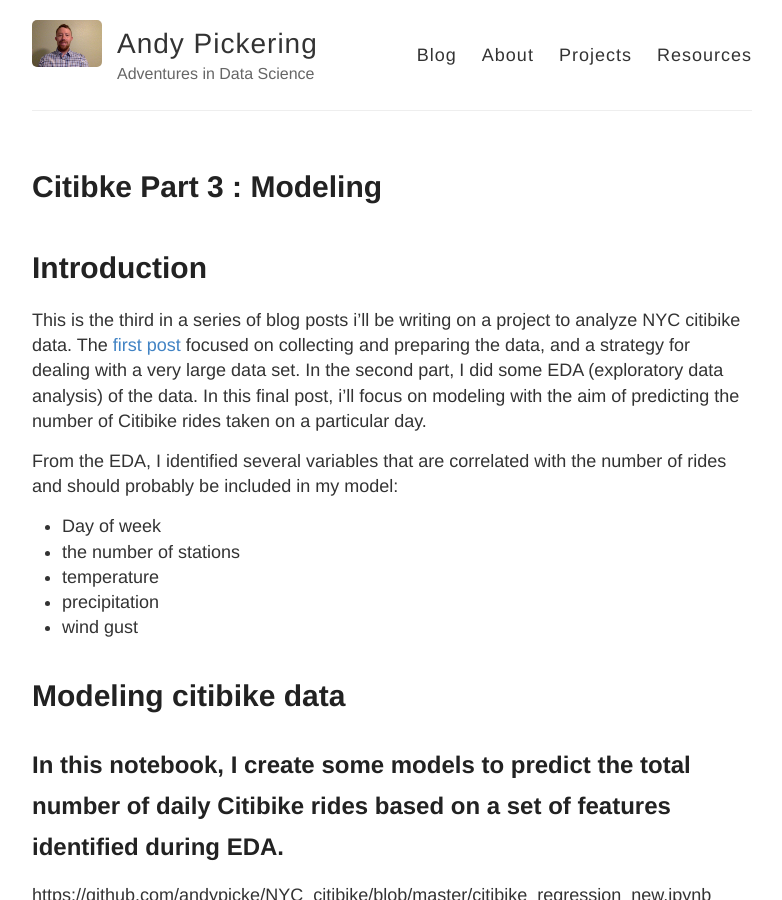
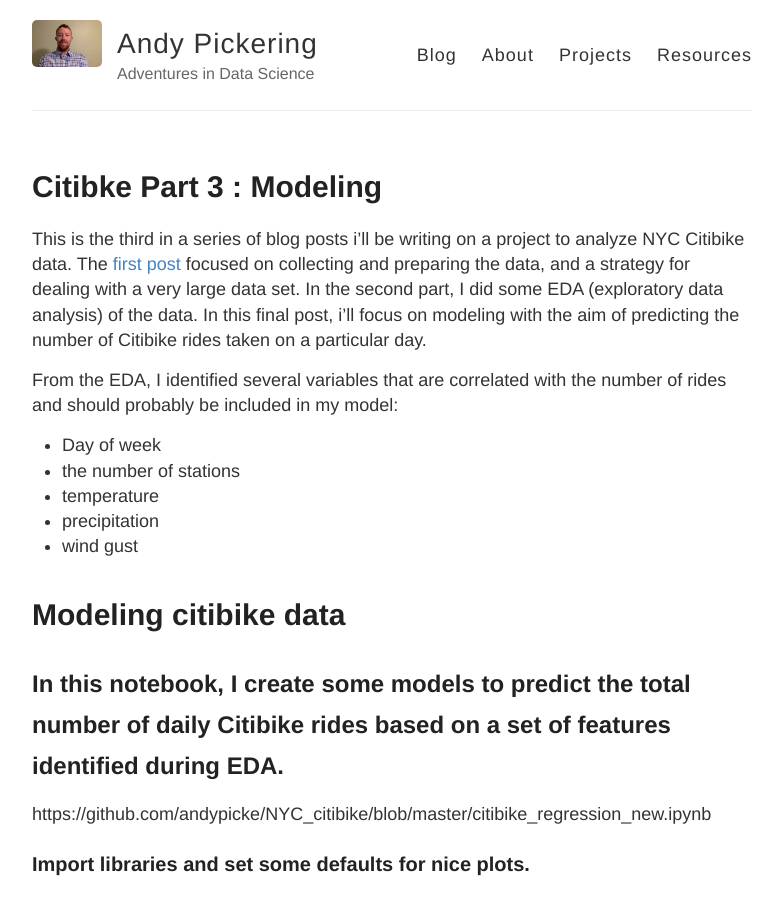
Before and after one commit to andypicke/andypicke.github.io, a Jekyll site: the page built from _posts/2018-10-26-Citibike_Part3_Modeling.md, in a window 1280 px wide and 900 px high. Shown: the whole window, without its empty margins (248-1030 px from the left). Built offline with Jekyll 4.4.1, drawn with Linux system fonts in a browser that asks for light colours; comment, search, counter and statistics services are not loaded.

Commit message:
reformat some of post

```diff
--- a/_posts/2018-10-26-Citibike_Part3_Modeling.md
+++ b/_posts/2018-10-26-Citibike_Part3_Modeling.md
@@ -4,9 +4,7 @@ title: 'Citibke Part 3 : Modeling'
 tags: python
 ---
 
-# Introduction
-
-This is the third in a series of blog posts i'll be writing on a project to analyze NYC citibike data. The [first post]() focused on collecting and preparing the data, and a strategy for dealing with a very large data set. In the second part, I
+This is the third in a series of blog posts i'll be writing on a project to analyze NYC Citibike data. The [first post](https://andypicke.github.io/Citibike_Part1/) focused on collecting and preparing the data, and a strategy for dealing with a very large data set. In the second part, I
 did some EDA (exploratory data analysis) of the data. In this final post, i'll focus on modeling with the aim of predicting the number of Citibike rides taken on a particular day.
 
 From the EDA, I identified several variables that are correlated with the number of rides and should probably be included in my model:
```
